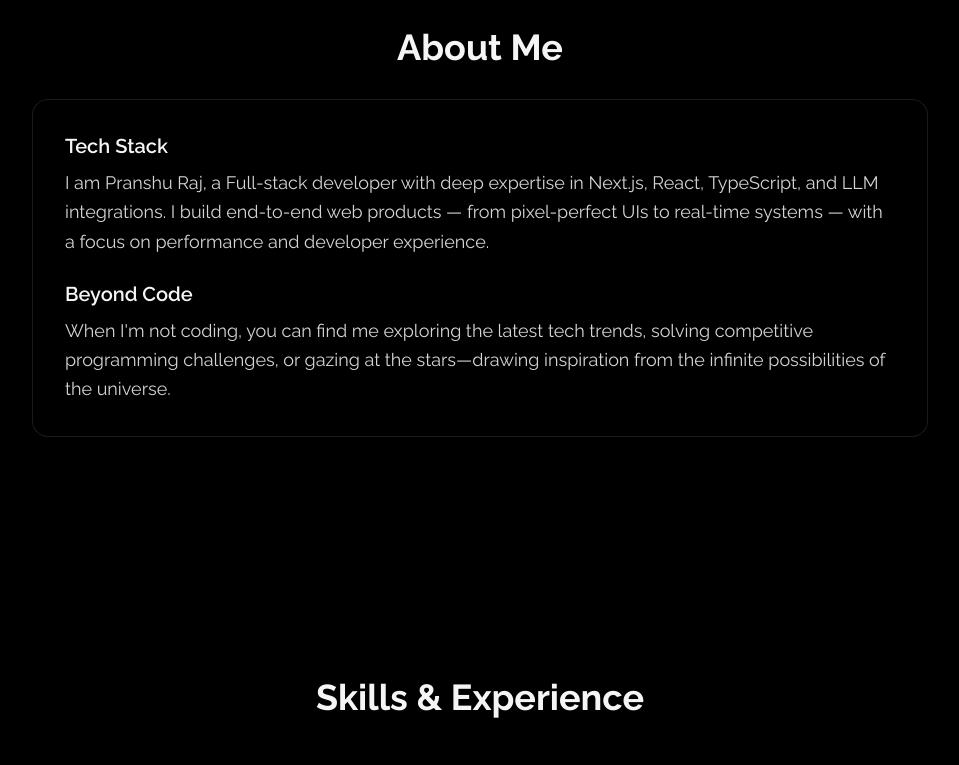
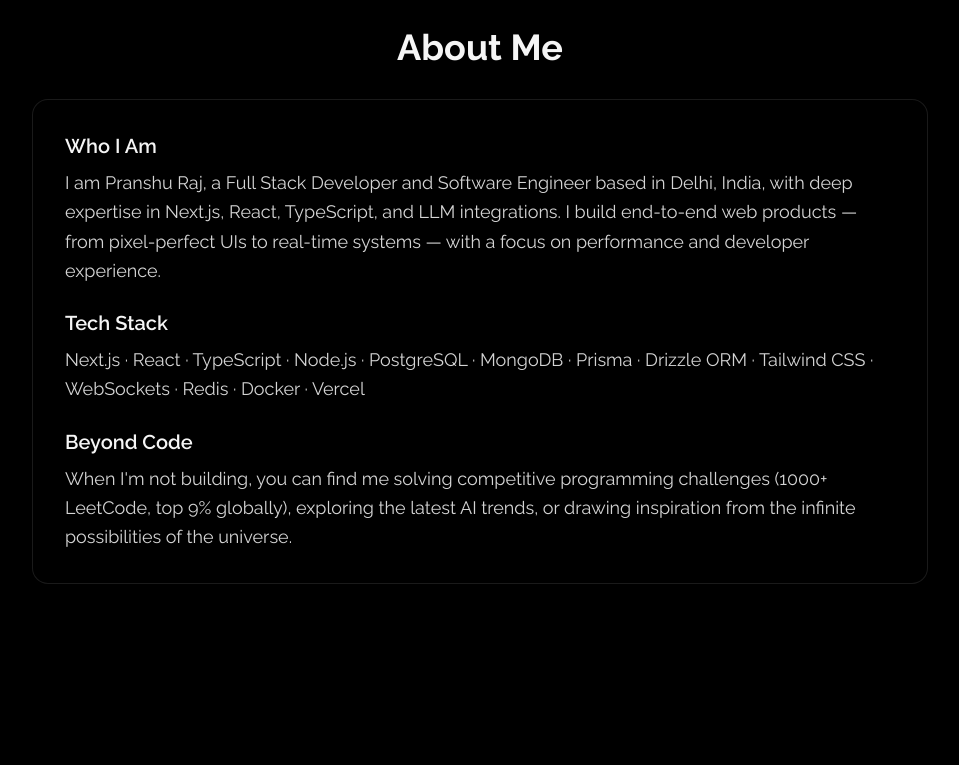
Before and after one commit to PranshuRaj1/PranshuRaj, a Next.js app: page / in a window 1280 px wide. Shown: the part 1020-1785 px from the top of the page, without its empty margins (160-1119 px from the left). Built offline with nearby package versions, Linux system fonts and the light colour scheme.

Commit message:
feat: implement Hero and About sections, configure SEO metadata, and update sitemap exclusions

```diff
--- a/src/app/layout.tsx
+++ b/src/app/layout.tsx
@@ -117,6 +117,7 @@ export default function RootLayout({
       <head>
         <link rel="me" href="https://github.com/PranshuRaj1" />
         <link rel="me" href="https://www.linkedin.com/in/pranshuraj/" />
+        <link rel="me" href="https://x.com/RajPranshu12" />
       </head>
       <body className={`${inter.className} flex flex-col min-h-screen`}>
         {/* Add the JSON-LD script for SEO */}
--- a/src/components/About.tsx
+++ b/src/components/About.tsx
@@ -18,14 +18,17 @@ const About = () => {
             About Me
           </h2>
           <div className="bg-white/30 dark:bg-black/20 backdrop-blur-md border border-white/20 dark:border-white/10 rounded-2xl p-8 shadow-xl text-left">
-            <h3 className="text-xl font-semibold mb-2 text-neutral-800 dark:text-neutral-100">Tech Stack</h3>
+            <h3 className="text-xl font-semibold mb-2 text-neutral-800 dark:text-neutral-100">Who I Am</h3>
             <p className="text-lg text-neutral-700 dark:text-neutral-300 leading-relaxed mb-6">
-              I am Pranshu Raj, a Full-stack developer with deep expertise in Next.js, React, TypeScript, and LLM integrations. I build end-to-end web products — from pixel-perfect UIs to real-time systems — with a focus on performance and developer experience.
+              I am Pranshu Raj, a Full Stack Developer and Software Engineer based in Delhi, India, with deep expertise in Next.js, React, TypeScript, and LLM integrations. I build end-to-end web products — from pixel-perfect UIs to real-time systems — with a focus on performance and developer experience.
+            </p>
+            <h3 className="text-xl font-semibold mb-2 mt-4 text-neutral-800 dark:text-neutral-100">Tech Stack</h3>
+            <p className="text-lg text-neutral-700 dark:text-neutral-300 leading-relaxed mb-6">
+              Next.js · React · TypeScript · Node.js · PostgreSQL · MongoDB · Prisma · Drizzle ORM · Tailwind CSS · WebSockets · Redis · Docker · Vercel
             </p>
             <h3 className="text-xl font-semibold mb-2 mt-4 text-neutral-800 dark:text-neutral-100">Beyond Code</h3>
             <p className="text-lg text-neutral-700 dark:text-neutral-300 leading-relaxed">
-              When I'm not coding, you can find me exploring the latest tech trends, solving competitive programming challenges,
-              or gazing at the stars—drawing inspiration from the infinite possibilities of the universe.
+              When I&apos;m not building, you can find me solving competitive programming challenges (1000+ LeetCode, top 9% globally), exploring the latest AI trends, or drawing inspiration from the infinite possibilities of the universe.
             </p>
           </div>
         </motion.div>
--- a/src/components/Hero.tsx
+++ b/src/components/Hero.tsx
@@ -54,7 +54,7 @@ const Hero = () => {
             Building the <span className="text-black dark:text-white">Future</span>
           </motion.span>
           <motion.span className="block" variants={letterAnimation}>of the Web.</motion.span>
-          <span className="sr-only">Full Stack Developer, Software Engineer in Delhi</span>
+          <span className="sr-only">Full Stack Developer specializing in Next.js, React, and TypeScript. Software Engineer available for hire in Delhi, India. Building modern web applications with Node.js, PostgreSQL, and LLM integrations.</span>
         </motion.h1>
 
         <motion.div
```
Also changed, not shown: next-sitemap.config.js (+4 -5 lines), public/og-image.png (added), 1 other file (tests, documents, lock files or other folders).
